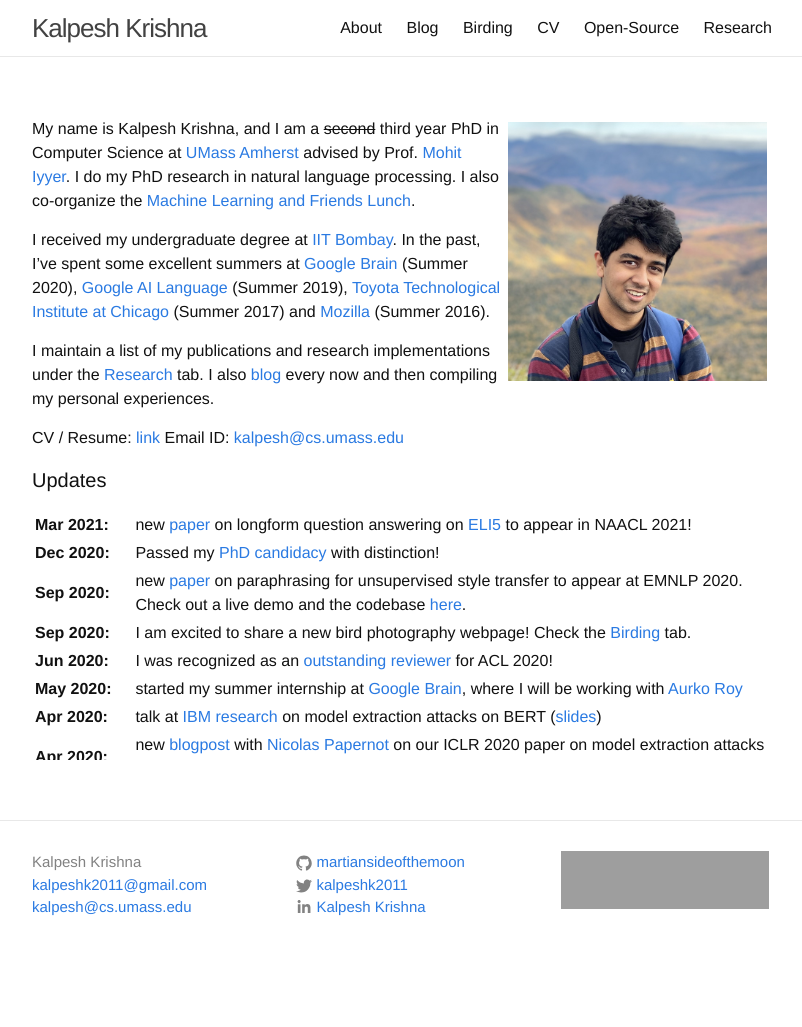
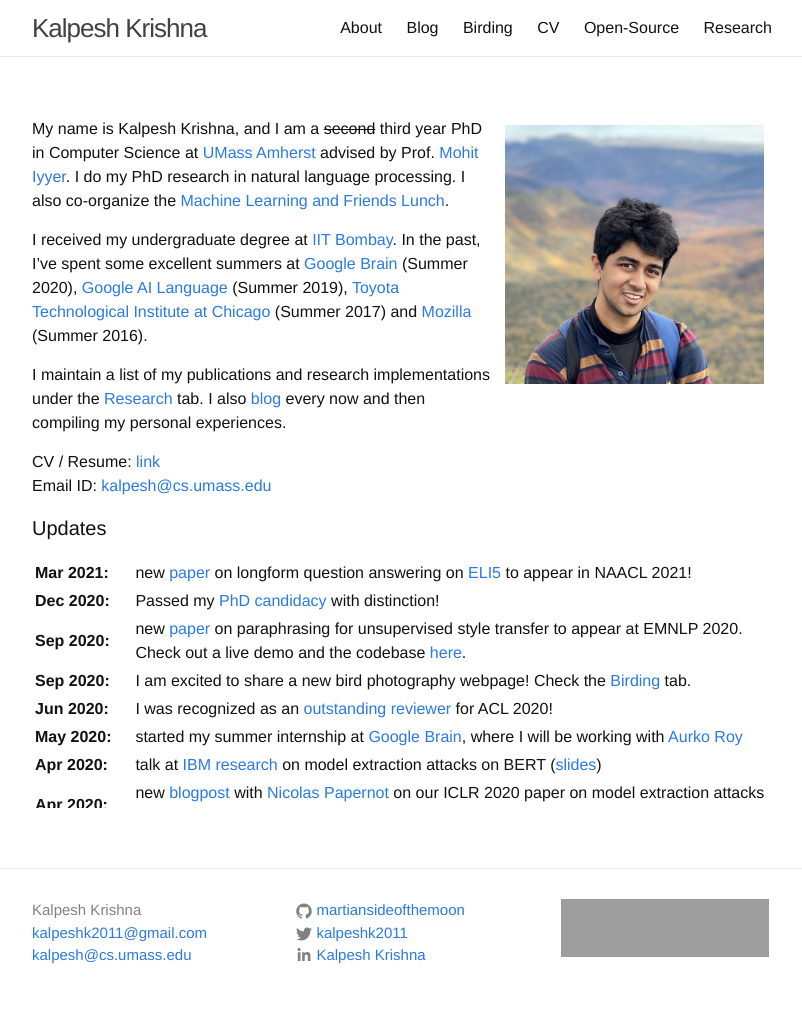
Before and after one commit to martiansideofthemoon/martiansideofthemoon.github.io, a Jekyll site: the page built from index.md, in a window 1280 px wide. Shown: the whole page, without its empty margins (238-1040 px from the left). Built offline with Jekyll 4.4.1, drawn with Linux system fonts in a browser that asks for light colours; comment, search, counter and statistics services are not loaded; before the commit the page ends 979 px from its top, so only the background shows below that; grey boxes are pictures that could not be loaded.

Commit message:
CV update

```diff
--- a/index.md
+++ b/index.md
@@ -3,7 +3,7 @@ layout: page
 ---
 {% include JB/setup %}
 
-<img style="float: right; width: 35%; padding: 5px;" src=" {{ site.url }}/assets/IMG_1403.jpg">
+<img style="float: right; width: 35%; padding: 8px;" src=" {{ site.url }}/assets/IMG_1403.jpg">
 
 My name is Kalpesh Krishna, and I am a ~~second~~ third year PhD in Computer Science at [UMass Amherst](http://cs.umass.edu/) advised by Prof. [Mohit Iyyer](https://people.cs.umass.edu/~miyyer/). I do my PhD research in natural language processing. I also co-organize the [Machine Learning and Friends Lunch](https://umass-mlfl.github.io/).
 
```
